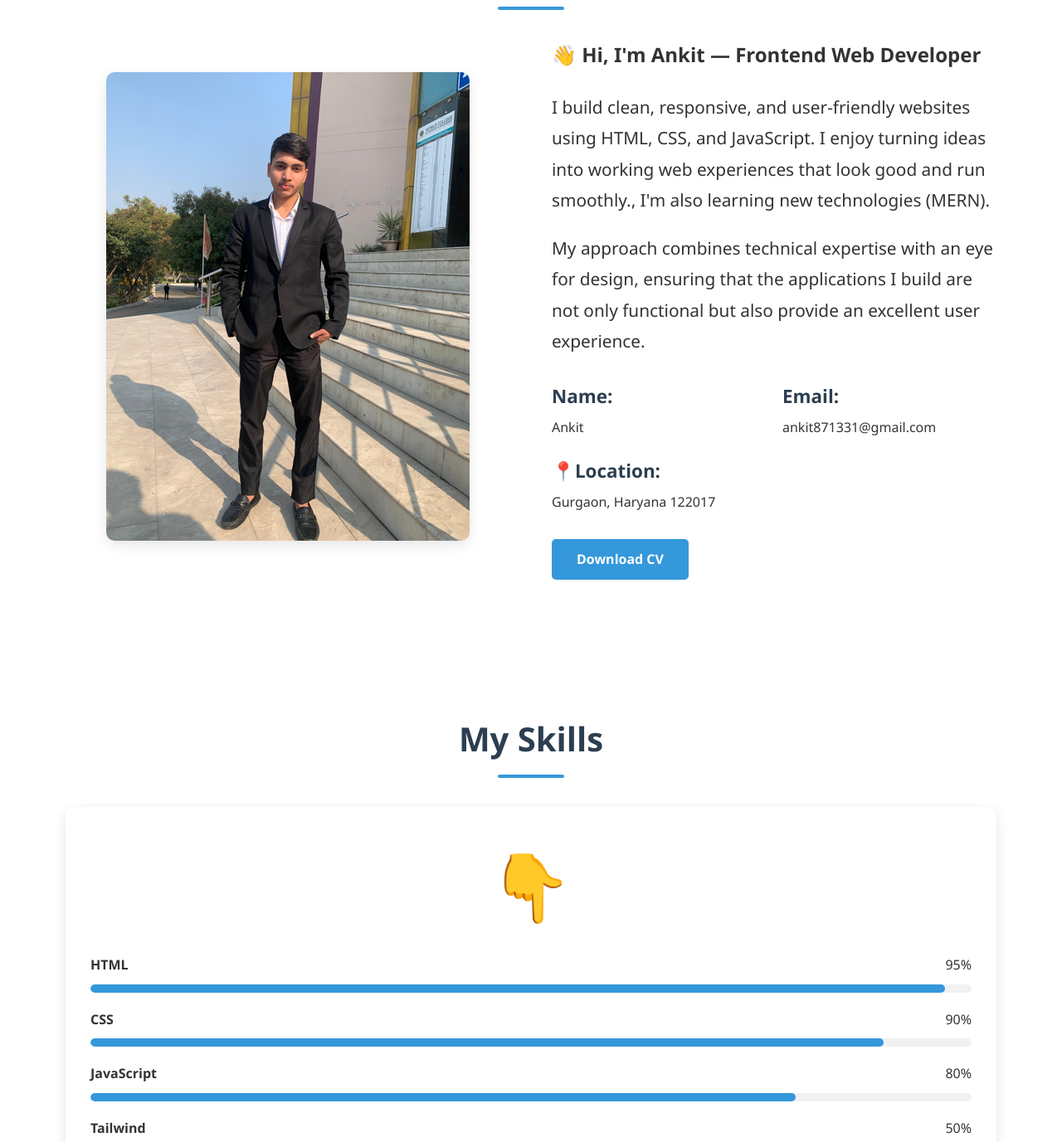
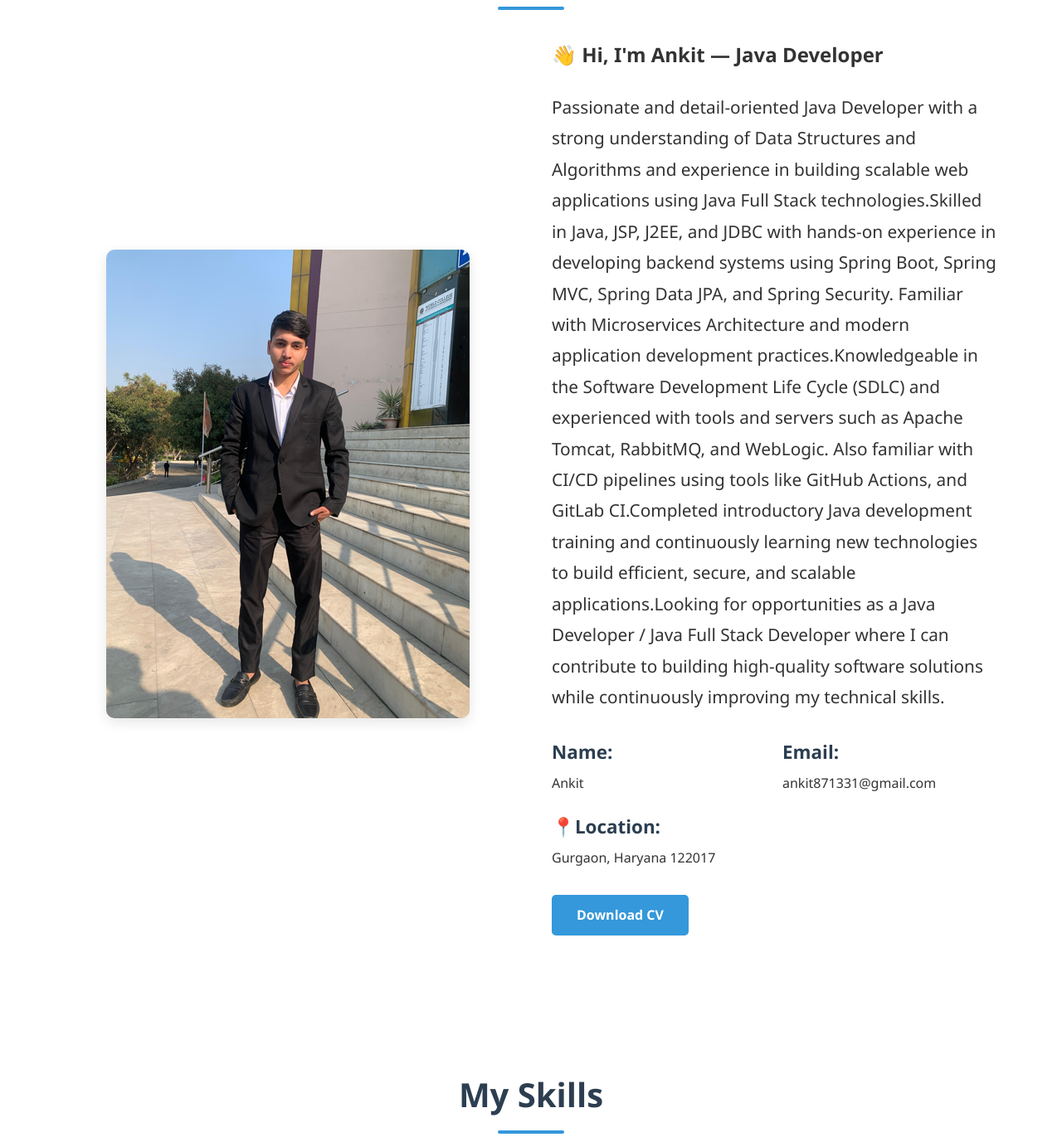
Before and after one commit to Ankit871331/Portfolio, a plain HTML site: page index.html in a window 1280 px wide. Shown: the part 797-2174 px from the top of the page at 83% size. Drawn offline with Linux system fonts and the light colour scheme.

Commit message:
Modifies the desc

```diff
--- a/index.html
+++ b/index.html
@@ -21,7 +21,7 @@
                     <li><a href="#about">About</a></li>
                     <li><a href="#skills">Skills</a></li>
                     <li><a href="#projects">Projects</a></li>
-                    <li><a href="#experience">Experience</a></li>
+                    <!-- <li><a href="#experience">Experience</a></li> -->
                     <li><a href="#contact">Contact</a></li>
                 </ul>
                 <div class="hamburger">
@@ -38,7 +38,7 @@
         <div class="container">
             <div class="hero-content">
                 <h1>👋 Hi, I'm <span>Ankit</span></h1>
-                <h2>Full Stack Developer</h2>
+                <h2>Java Developer</h2>
                 <p>Building seamless digital experiences from front to back</p>
                 <div class="hero-buttons">
                     <a href="#projects" class="btn">View My Work</a>
@@ -62,13 +62,11 @@
                     <img src="ankit1.png" alt="About Ankit">
                 </div>
                 <div class="about-text">
-                    <h2>👋 Hi, I'm Ankit — Frontend Web Developer</h2>
+                    <h2>👋 Hi, I'm Ankit — Java Developer</h2>
                     <br>
-                    <p>I build clean, responsive, and user-friendly websites using HTML, CSS, and JavaScript. I enjoy
-                        turning ideas into working web experiences that look good and run smoothly., I'm also learning
-                        new technologies (MERN).</p>
-                    <p>My approach combines technical expertise with an eye for design, ensuring that the applications I
-                        build are not only functional but also provide an excellent user experience.</p>
+                   <p>
+                    Passionate and detail-oriented Java Developer with a strong understanding of Data Structures and Algorithms and experience in building scalable web applications using Java Full Stack technologies.Skilled in Java, JSP, J2EE, and JDBC with hands-on experience in developing backend systems using Spring Boot, Spring MVC, Spring Data JPA, and Spring Security. Familiar with Microservices Architecture and modern application development practices.Knowledgeable in the Software Development Life Cycle (SDLC) and experienced with tools and servers such as Apache Tomcat, RabbitMQ, and WebLogic. Also familiar with CI/CD pipelines using tools like GitHub Actions, and GitLab CI.Completed introductory Java development training and continuously learning new technologies to build efficient, secure, and scalable applications.Looking for opportunities as a Java Developer / Java Full Stack Developer where I can contribute to building high-quality software solutions while continuously improving my technical skills.
+                   </p>
                     <div class="about-details">
                         <div>
                             <h3>Name:</h3>
@@ -98,7 +96,7 @@
                     <h3 style="font-size: 5rem;">👇</h3>
                     <div class="skill-item">
                         <div class="skill-info">
-                            <span>HTML</span>
+                            <span>Java</span>
                             <span>95%</span>
                         </div>
                         <div class="skill-bar">
@@ -107,7 +105,7 @@
                     </div>
                     <div class="skill-item">
                         <div class="skill-info">
-                            <span>CSS</span>
+                            <span>Spring Boot</span>
                             <span>90%</span>
                         </div>
                         <div class="skill-bar">
@@ -116,7 +114,7 @@
                     </div>
                     <div class="skill-item">
                         <div class="skill-info">
-                            <span>JavaScript</span>
+                            <span>SQL</span>
                             <span>80%</span>
                         </div>
                         <div class="skill-bar">
```
